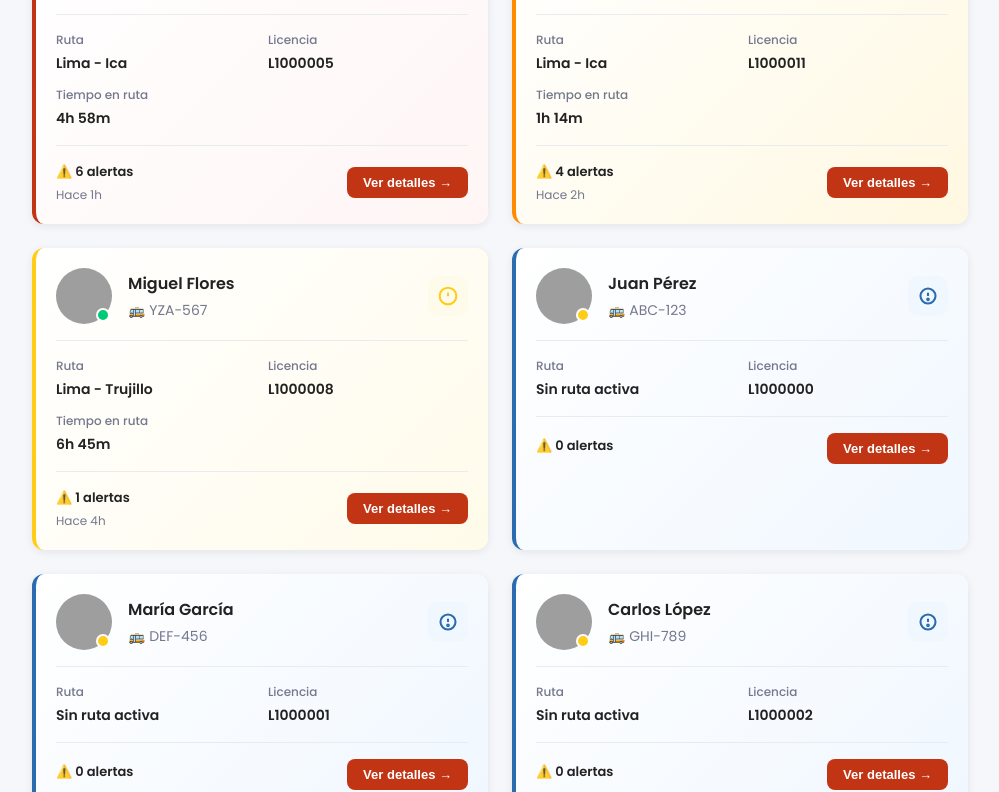
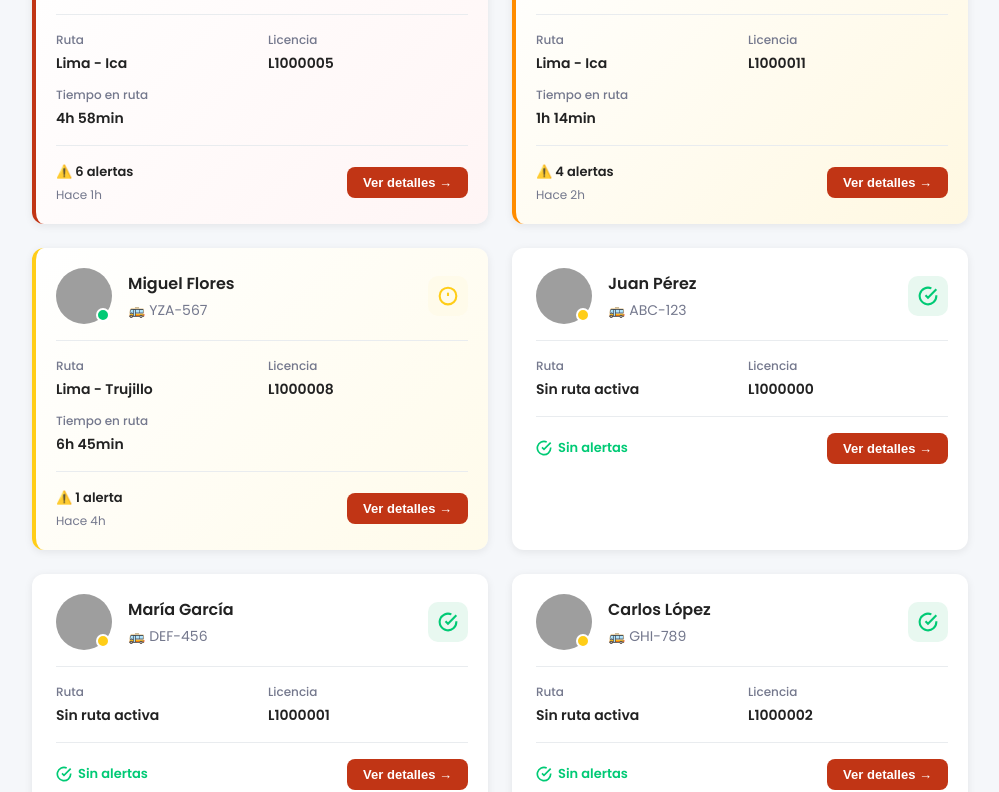
Before and after one commit to Software-Emergentes/safevision-web-app, a Vue app: page /dashboard in a window 1280 px wide. Shown: the part 1161-1953 px from the top of the page, without its empty margins (280-1279 px from the left). Built offline with nearby package versions, Linux system fonts and the light colour scheme; no server answers; sample sign-in values are in the browser's storage; grey boxes are pictures that could not be loaded.

Commit message:
feat: enhance DriverCard component layout and status display

```diff
--- a/src/components/dashboard/DriverCard.vue
+++ b/src/components/dashboard/DriverCard.vue
@@ -1,7 +1,7 @@
 <template>
   <div
     class="driver-card"
-    :class="[ `alert-${driver.alertLevel}`, getSeverityClass(driver.severity) ]"
+    :class="getSeverityClass(driver.severity)"
     @click="handleClick"
   >
     <div class="driver-header">
@@ -15,7 +15,15 @@
         <p class="driver-vehicle">🚌 {{ driver.vehicle?.plate || 'N/A' }}</p>
       </div>
 
-      <div class="alert-badge" :class="getSeverityClass(driver.severity)">
+      <div v-if="driver.alerts === 0" class="alert-badge severity-safe">
+        <span class="alert-icon">
+          <svg xmlns="http://www.w3.org/2000/svg" width="20" height="20" viewBox="0 0 24 24" fill="none" stroke="currentColor" stroke-width="2.5">
+            <path d="M22 11.08V12a10 10 0 1 1-5.93-9.14"></path>
+            <polyline points="22 4 12 14.01 9 11.01"></polyline>
+          </svg>
+        </span>
+      </div>
+      <div v-else class="alert-badge" :class="getSeverityClass(driver.severity)">
         <span class="alert-icon" v-html="getSeverityIcon(driver.severity)"></span>
       </div>
     </div>
@@ -39,8 +47,17 @@
 
     <div class="driver-footer">
       <div class="footer-info">
-        <span class="alert-count">⚠️ {{ driver.alerts }} alertas</span>
-        <span class="last-alert">{{ driver.lastAlert || '' }}</span>
+        <span v-if="driver.alerts === 0" class="no-alerts">
+          <svg xmlns="http://www.w3.org/2000/svg" width="16" height="16" viewBox="0 0 24 24" fill="none" stroke="currentColor" stroke-width="2.5">
+            <path d="M22 11.08V12a10 10 0 1 1-5.93-9.14"></path>
+            <polyline points="22 4 12 14.01 9 11.01"></polyline>
+          </svg>
+          Sin alertas
+        </span>
+        <template v-else>
+          <span class="alert-count">⚠️ {{ driver.alerts }} {{ driver.alerts === 1 ? 'alerta' : 'alertas' }}</span>
+          <span class="last-alert">{{ driver.lastAlert }}</span>
+        </template>
       </div>
       <button class="view-details-btn" @click.stop="viewDetails">Ver detalles →</button>
     </div>
@@ -49,7 +66,6 @@
 
 <script setup>
 import { useRouter } from 'vue-router'
-import { ALERT_SEVERITY } from '@/utils/constants'
 
 const props = defineProps({
   driver: { type: Object, required: true }
@@ -60,37 +76,39 @@ const router = useRouter()
 
 const getSeverityClass = (severity) => {
   const classMap = {
-    [ALERT_SEVERITY.LOW]: 'severity-low',
-    [ALERT_SEVERITY.MEDIUM]: 'severity-medium',
-    [ALERT_SEVERITY.HIGH]: 'severity-high',
-    [ALERT_SEVERITY.CRITICAL]: 'severity-critical'
+    'Safe': 'severity-safe',
+    'Low': 'severity-low',
+    'Medium': 'severity-medium',
+    'High': 'severity-high',
+    'Critical': 'severity-critical'
   }
-  return classMap[severity] || 'severity-low'
+  return classMap[severity] || 'severity-safe'
 }
 
 const getSeverityIcon = (severity) => {
   const icons = {
-    [ALERT_SEVERITY.LOW]:
-      '<svg xmlns="http://www.w3.org/2000/svg" width="20" height="20" viewBox="0 0 24 24" fill="none" stroke="currentColor" stroke-width="2.5"><circle cx="12" cy="12" r="9"></circle><line x1="12" y1="8" x2="12" y2="12"></line><circle cx="12" cy="16" r="1"></circle></svg>',
-    [ALERT_SEVERITY.MEDIUM]:
-      '<svg xmlns="http://www.w3.org/2000/svg" width="20" height="20" viewBox="0 0 24 24" fill="none" stroke="currentColor" stroke-width="2.5"><circle cx="12" cy="12" r="10"></circle><line x1="12" y1="8" x2="12" y2="12"></line><line x1="12" y1="16" x2="12.01" y2="16"></line></svg>',
-    [ALERT_SEVERITY.HIGH]:
-      '<svg xmlns="http://www.w3.org/2000/svg" width="20" height="20" viewBox="0 0 24 24" fill="none" stroke="currentColor" stroke-width="2.5"><path d="M10.29 3.86L1.82 18a2 2 0 0 0 1.71 3h16.94a2 2 0 0 0 1.71-3L13.71 3.86a2 2 0 0 0-3.42 0z"></path><line x1="12" y1="9" x2="12" y2="13"></line><line x1="12" y1="17" x2="12.01" y2="17"></line></svg>',
-    [ALERT_SEVERITY.CRITICAL]:
-      '<svg xmlns="http://www.w3.org/2000/svg" width="20" height="20" viewBox="0 0 24 24" fill="currentColor" stroke="currentColor" stroke-width="2"><path d="M10.29 3.86L1.82 18a2 2 0 0 0 1.71 3h16.94a2 2 0 0 0 1.71-3L13.71 3.86a2 2 0 0 0-3.42 0z"></path><line x1="12" y1="9" x2="12" y2="13" stroke="white" stroke-width="2"></line><line x1="12" y1="17" x2="12.01" y2="17" stroke="white" stroke-width="2"></line></svg>'
+    'Low': '<svg xmlns="http://www.w3.org/2000/svg" width="20" height="20" viewBox="0 0 24 24" fill="none" stroke="currentColor" stroke-width="2.5"><circle cx="12" cy="12" r="9"></circle><line x1="12" y1="8" x2="12" y2="12"></line><circle cx="12" cy="16" r="1"></circle></svg>',
+    'Medium': '<svg xmlns="http://www.w3.org/2000/svg" width="20" height="20" viewBox="0 0 24 24" fill="none" stroke="currentColor" stroke-width="2.5"><circle cx="12" cy="12" r="10"></circle><line x1="12" y1="8" x2="12" y2="12"></line><line x1="12" y1="16" x2="12.01" y2="16"></line></svg>',
+    'High': '<svg xmlns="http://www.w3.org/2000/svg" width="20" height="20" viewBox="0 0 24 24" fill="none" stroke="currentColor" stroke-width="2.5"><path d="M10.29 3.86L1.82 18a2 2 0 0 0 1.71 3h16.94a2 2 0 0 0 1.71-3L13.71 3.86a2 2 0 0 0-3.42 0z"></path><line x1="12" y1="9" x2="12" y2="13"></line><line x1="12" y1="17" x2="12.01" y2="17"></line></svg>',
+    'Critical': '<svg xmlns="http://www.w3.org/2000/svg" width="20" height="20" viewBox="0 0 24 24" fill="currentColor" stroke="currentColor" stroke-width="2"><path d="M10.29 3.86L1.82 18a2 2 0 0 0 1.71 3h16.94a2 2 0 0 0 1.71-3L13.71 3.86a2 2 0 0 0-3.42 0z"></path><line x1="12" y1="9" x2="12" y2="13" stroke="white" stroke-width="2"></line><line x1="12" y1="17" x2="12.01" y2="17" stroke="white" stroke-width="2"></line></svg>'
   }
-  return icons[severity] || icons[ALERT_SEVERITY.LOW]
+  return icons[severity] || icons['Low']
 }
 
 const calculateTripDuration = (startTime) => {
-  if (!startTime) return '0h 0m'
+  if (!startTime) return '0 min'
   const start = new Date(startTime)
-  if (Number.isNaN(start.getTime())) return '0h 0m'
+  if (Number.isNaN(start.getTime())) return '0 min'
   const now = new Date()
   const diffMs = now - start
   const hours = Math.floor(diffMs / (1000 * 60 * 60))
   const minutes = Math.floor((diffMs % (1000 * 60 * 60)) / (1000 * 60))
-  return `${hours}h ${minutes}m`
+
+  if (hours === 0) {
+    return `${minutes} min`
+  }
+
+  return `${hours}h ${minutes}min`
 }
 
 const handleClick = () => emit('click', props.driver)
@@ -117,6 +135,12 @@ const viewDetails = () => {
   box-shadow: 0 8px 20px rgba(0, 0, 0, 0.12);
 }
 
+/* ✅ BORDE VERDE PARA SEGUROS (SIN ALERTAS) */
+.driver-card.alert-safe {
+  border-left-color: #00CA75;
+  background: linear-gradient(135deg, #fff 0%, #E8F8F0 100%);
+}
+
 .driver-card.alert-critical,
 .driver-card.severity-critical {
   border-left-color: #c13515;
@@ -138,7 +162,7 @@ const viewDetails = () => {
 
 .driver-card.alert-low,
 .driver-card.severity-low {
-  border-left-color: #2b6cb0;
+  border-left-color: #0066CC;
   background: linear-gradient(135deg, #fff 0%, #f0f7ff 100%);
 }
 
@@ -217,9 +241,15 @@ const viewDetails = () => {
   flex-shrink: 0;
 }
 
+/* ✅ BADGE VERDE PARA SEGUROS */
+.alert-badge.severity-safe {
+  background: #E8F8F0;
+  color: #00CA75;
+}
+
 .alert-badge.severity-low {
   background: #f0f7ff;
-  color: #2b6cb0;
+  color: #0066CC;
 }
 
 .alert-badge.severity-medium {
@@ -285,6 +315,19 @@ const viewDetails = () => {
   flex: 1;
 }
 
+.no-alerts {
+  display: flex;
+  align-items: center;
+  gap: 6px;
+  font-size: 13px;
+  color: #00CA75;
+  font-weight: 600;
+}
+
+.no-alerts svg {
+  color: #00CA75;
+}
+
 .alert-count {
   font-size: 13px;
   color: #222222;
```
